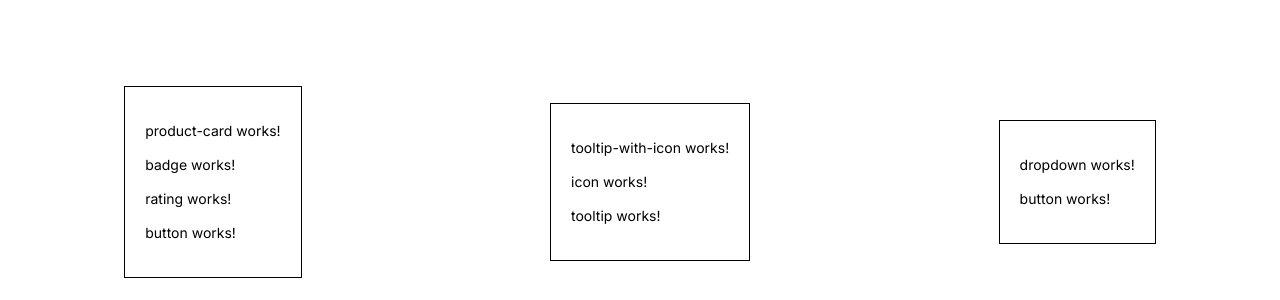
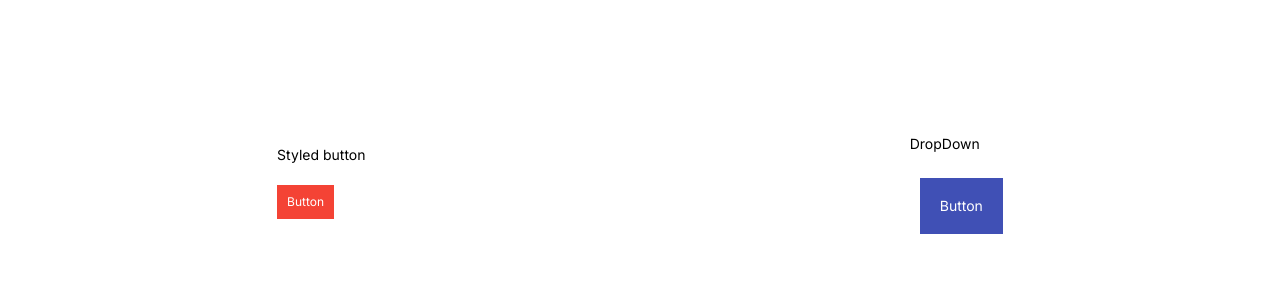
Before and after one commit to Coremotor/angular, an Angular app: page / in a window 1280 px wide. Shown: the part 218-518 px from the top of the page. Built offline with nearby package versions, Linux system fonts and the light colour scheme.

Commit message:
2. Create UI Kit

```diff
--- a/src/app/app.component.html
+++ b/src/app/app.component.html
@@ -1,5 +1,12 @@
 <div class="container">
-  <app-product-card></app-product-card>
-  <app-tooltip-with-icon></app-tooltip-with-icon>
-  <app-dropdown></app-dropdown>
+  <div class="wrapper">
+    <span class="title">Styled button</span>
+    <app-button color="warning" size="small" [isActive]="false" [isDisabled]="false"></app-button>
+  </div>
+
+  <app-dropdown-menu trigger="click"></app-dropdown-menu>
+
+<!--  <app-product-card></app-product-card>-->
+<!--  <app-tooltip-with-icon></app-tooltip-with-icon>-->
+<!--  <app-dropdown></app-dropdown>-->
 </div>
--- a/src/app/app.component.scss
+++ b/src/app/app.component.scss
@@ -9,3 +9,13 @@
   border: 1px solid black;
   padding: 20px;
 }
+
+.wrapper {
+  display: flex;
+  flex-direction: column;
+  padding: 10px;
+}
+
+.title {
+  margin-bottom: 20px;
+}
--- a/src/app/app.module.ts
+++ b/src/app/app.module.ts
@@ -5,6 +5,9 @@ import { AppComponent } from './app.component';
 import {ProductCardModule} from "./product-card/product-card.module";
 import {TooltipWithIconModule} from "./tooltip-with-icon/tooltip-with-icon.module";
 import {DropdownModule} from "./dropdown/dropdown.module";
+import {ButtonModule} from "src/app/button/button.module";
+import {DropdownMenuModule} from "src/app/dropdown-menu/dropdown-menu.module";
+import {MenuModule} from "src/app/menu/menu.module";
 
 
 
@@ -17,6 +20,8 @@ import {DropdownModule} from "./dropdown/dropdown.module";
     ProductCardModule,
     TooltipWithIconModule,
     DropdownModule,
+    ButtonModule,
+    DropdownMenuModule,
   ],
   providers: [],
   bootstrap: [AppComponent]
--- a/src/app/button/button.component.ts
+++ b/src/app/button/button.component.ts
@@ -1,20 +1,96 @@
-import { Component, OnInit } from '@angular/core';
+import {Component, Input, OnChanges, OnInit} from '@angular/core';
+import {TButtonColor, TButtonSize} from "src/app/types";
 
 @Component({
   selector: 'app-button',
   template: `
-    <p>
-      button works!
-    </p>
+    <button
+      [attr.disabled]="buttonIsDisabled"
+      [style.cursor]="isActive ? 'auto' : 'pointer'"
+      [ngClass]="calculateClasses"
+    >
+      Button
+    </button>
   `,
   styles: [
+    `
+      .button {
+        border: none;
+      }
+      .default-color {
+        background-color: white;
+        color: black;
+      }
+      .primary-color {
+        background-color: #4050b5;
+        color: white;
+      }
+      .accent-color {
+        background-color: #ff3f80;
+        color: white;
+      }
+      .success-color {
+        background-color: #00FF00;
+        color: white;
+      }
+      .warning-color {
+        background-color: #f44335;
+        color: white;
+      }
+
+      .default-size {
+        padding: 20px;
+      }
+      .large-size {
+        padding: 30px;
+        font-size: 18px;
+      }
+      .small-size {
+        padding: 10px;
+        font-size: 12px;
+      }
+
+    `
   ]
 })
-export class ButtonComponent implements OnInit {
 
-  constructor() { }
+export class ButtonComponent implements OnInit, OnChanges {
+  @Input() color?: TButtonColor = "default"
+  @Input() size?: TButtonSize = "default"
+  @Input() isActive?: boolean = false
+  @Input() isDisabled?: boolean = false
 
-  ngOnInit(): void {
+  buttonColor: TButtonColor = this.color || "default"
+  buttonSize: TButtonSize = this.size || "default"
+
+  get calculateClasses() {
+    return {
+      'button': true,
+      'default-color': this.buttonColor === 'default',
+      'primary-color': this.buttonColor === 'primary',
+      'accent-color': this.buttonColor === 'accent',
+      'success-color': this.buttonColor === 'success',
+      'warning-color': this.buttonColor === 'warning',
+      'default-size': this.buttonSize === 'default',
+      'large-size': this.buttonSize === 'large',
+      'small-size': this.buttonSize === 'small',
+    }
   }
 
+  get buttonIsDisabled(): string | null {
+    return this.isDisabled ? '' : null
+  }
+
+  ngOnChanges(): void {
+    if (this.color) {
+      this.buttonColor = this.color
+    }
+    if (this.size) {
+      this.buttonSize = this.size
+    }
+  }
+
+  constructor() {}
+
+  ngOnInit(): void {}
 }
--- /dev/null
+++ b/src/app/dropdown-menu/dropdown-menu.component.ts
@@ -0,0 +1,59 @@
+import {Component, Input, OnInit} from '@angular/core';
+
+@Component({
+  selector: 'app-dropdown-menu',
+  template: `
+    <p>DropDown</p>
+    <div class="wrapper">
+      <app-button
+        (click)="trigger === 'click' && onBtnClick()"
+        (mouseenter)="trigger === 'hover' && onMouseEnter()"
+        (mouseleave)="trigger === 'hover' && onMouseLeave()"
+        color="primary"
+        size="default">
+
+      </app-button>
+      <app-menu [style.display]="isOpen ? 'flex' : 'none'" class="menu"></app-menu>
+    </div>
+  `,
+  styles: [
+    `
+      .wrapper {
+        position: relative;
+        display: flex;
+        flex-direction: column;
+        padding: 10px;
+      }
+
+      .menu {
+        position: absolute;
+        height: 200px;
+        width: 300px;
+        border: 1px solid black;
+        top: 80px;
+      }
+    `
+  ]
+})
+export class DropdownMenuComponent implements OnInit {
+  @Input() trigger: 'hover' | 'click' = "hover"
+
+  isOpen: boolean = false
+
+  onBtnClick(): void {
+    this.isOpen = !this.isOpen
+  }
+
+  onMouseEnter(): void {
+    this.isOpen = true
+  }
+  onMouseLeave(): void {
+    this.isOpen = false
+  }
+
+  constructor() { }
+
+  ngOnInit(): void {
+  }
+
+}
--- /dev/null
+++ b/src/app/menu/menu.component.ts
@@ -0,0 +1,20 @@
+import { Component, OnInit } from '@angular/core';
+
+@Component({
+  selector: 'app-menu',
+  template: `
+    <p>
+      menu works!
+    </p>
+  `,
+  styles: [
+  ]
+})
+export class MenuComponent implements OnInit {
+
+  constructor() { }
+
+  ngOnInit(): void {
+  }
+
+}
--- /dev/null
+++ b/src/app/types.ts
@@ -0,0 +1,2 @@
+export type TButtonColor = 'default' | 'primary' | 'accent' | 'success' | 'warning'
+export type TButtonSize = 'default' | 'large' | 'small'
```
Also changed, not shown: src/app/dropdown-menu/dropdown-menu.module.ts (added, +22 -0 lines), src/app/menu/menu.module.ts (added, +18 -0 lines).
